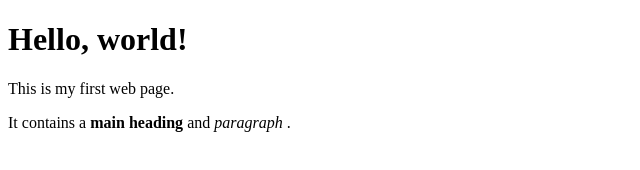
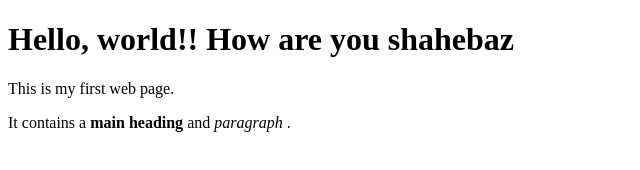
Before and after one commit to Shahebs/webapp, a plain HTML site: page index.html in a window 1280 px wide. Shown: the whole page, without its empty margins (0-640 px from the left). Drawn offline with Linux system fonts and the light colour scheme.

Commit message:
new update in code

```diff
--- a/index.html
+++ b/index.html
@@ -4,7 +4,7 @@
         <title>My web page</title>
     </head>
     <body>
-        <h1>Hello, world!</h1>
+        <h1>Hello, world!! How are you shahebaz</h1>
         <p>This is my first web page.</p>
         <p>It contains a
              <strong>main heading</strong> and <em> paragraph </em>.
```
